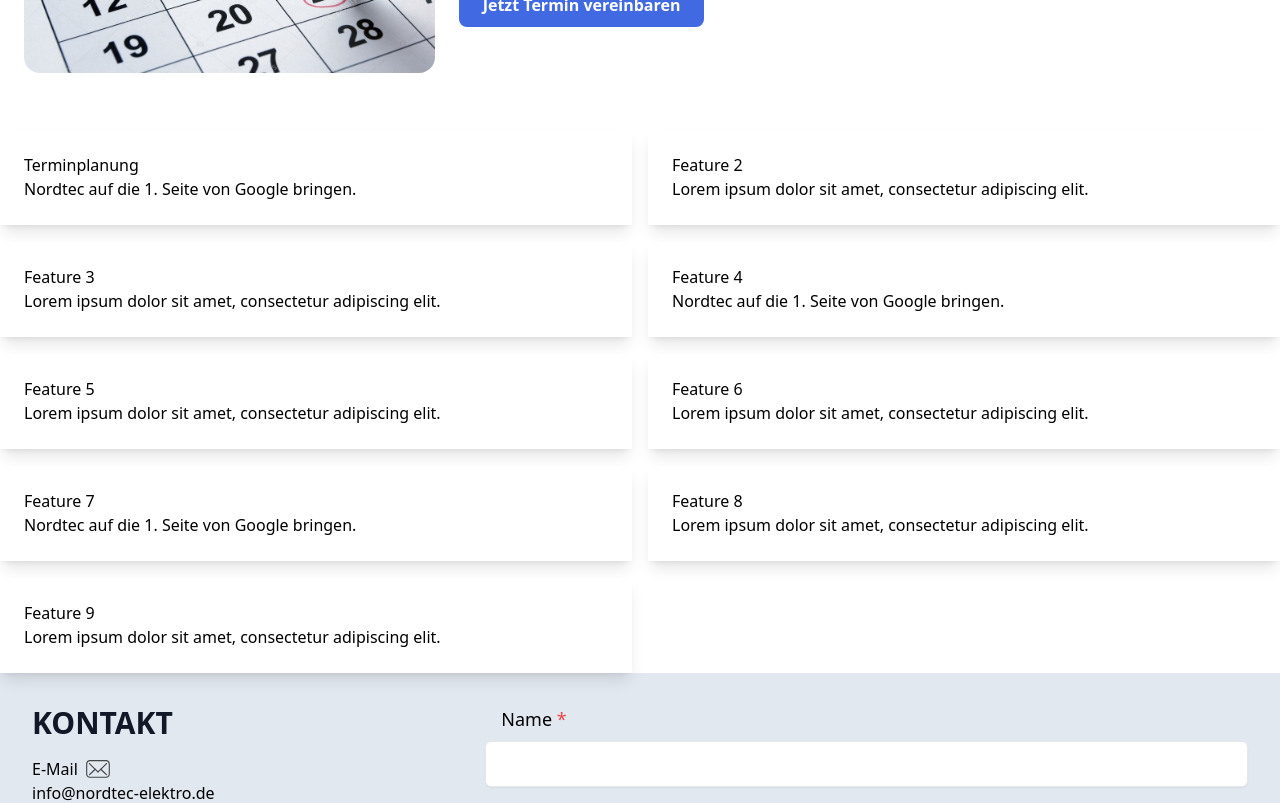
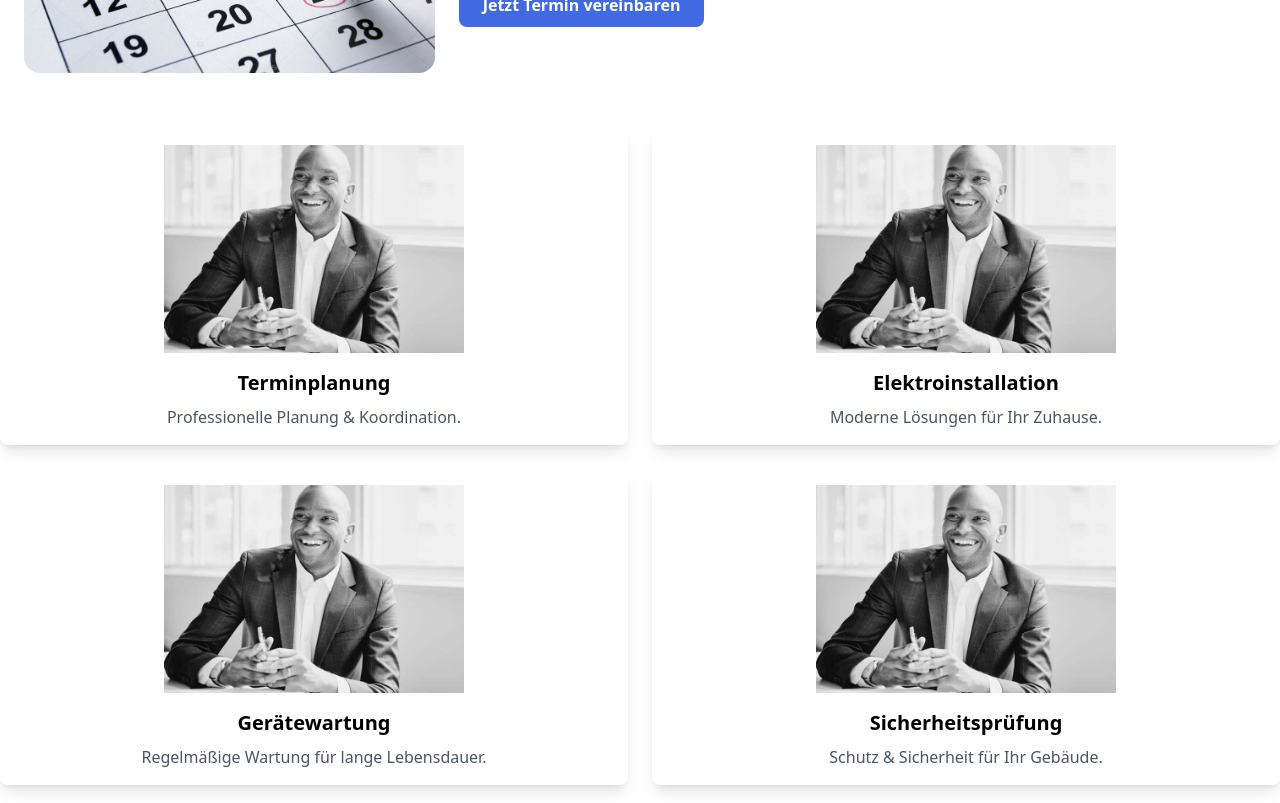
Before and after one commit to GnDouble/nordtec-next, a Next.js app: page / in a window 1280 px wide. Shown: the part 1320-2123 px from the top of the page. Built offline with nearby package versions, Linux system fonts and the light colour scheme.

Commit message:
Minor adjust

```diff
--- a/src/app/components/mainsection.js
+++ b/src/app/components/mainsection.js
@@ -1,47 +1,37 @@
 import React from "react";
 import Image from "next/image";
 
+const services = [
+  { id: 1, title: "Terminplanung", description: "Professionelle Planung & Koordination.", image: "/ceo.webp" },
+  { id: 2, title: "Elektroinstallation", description: "Moderne Lösungen für Ihr Zuhause.", image: "/ceo.webp" },
+  { id: 3, title: "Gerätewartung", description: "Regelmäßige Wartung für lange Lebensdauer.", image: "/ceo.webp" },
+  { id: 4, title: "Sicherheitsprüfung", description: "Schutz & Sicherheit für Ihr Gebäude.", image: "/ceo.webp" },
+  { id: 5, title: "Smart Home", description: "Intelligente Technologien für mehr Komfort.", image: "/ceo.webp" },
+  { id: 6, title: "Stromanschlüsse", description: "Professionelle Installation von Anschlüssen.", image: "/ceo.webp" },
+];
+
 function Mainsection() {
   return (
+    <div className="grid grid-cols-1 sm:grid-cols-2 lg:grid-cols-2 gap-6 mt-8">
+      {services.map((service) => (
+        <div key={service.id} className="p-4 shadow-lg rounded-lg bg-white">
+          {/* Bild */}
+          <div className="relative w-full h-52 rounded-lg overflow-hidden flex justify-center items-center">
+                <Image
+                  src={service.image}
+                  alt={service.title}
+                  width={300}
+                  height={400}
+                />
+                </div>
 
-    <div className="grid grid-cols-2 gap-8 md:gap-4 mt-8">
-      {/* Responsive Grid */}
-      <div className="p-6 shadow-lg">
-        <h2>Terminplanung</h2>
-        <p>Nordtec auf die 1. Seite von Google bringen.</p>
-      </div>
-      <div className="p-6 shadow-lg">
-        <h2>Feature 2</h2>
-        <p>Lorem ipsum dolor sit amet, consectetur adipiscing elit.</p>
-      </div>
-      <div className="p-6 shadow-lg">
-        <h2>Feature 3</h2>
-        <p>Lorem ipsum dolor sit amet, consectetur adipiscing elit.</p>
-      </div>
-      <div className="p-6 shadow-lg">
-        <h2>Feature 4</h2>
-        <p>Nordtec auf die 1. Seite von Google bringen.</p>
-      </div>
-      <div className="p-6 shadow-lg">
-        <h2>Feature 5</h2>
-        <p>Lorem ipsum dolor sit amet, consectetur adipiscing elit.</p>
-      </div>
-      <div className="p-6 shadow-lg">
-        <h2>Feature 6</h2>
-        <p>Lorem ipsum dolor sit amet, consectetur adipiscing elit.</p>
-      </div>
-      <div className="p-6 shadow-lg">
-        <h2>Feature 7</h2>
-        <p>Nordtec auf die 1. Seite von Google bringen.</p>
-      </div>
-      <div className="p-6 shadow-lg">
-        <h2>Feature 8</h2>
-        <p>Lorem ipsum dolor sit amet, consectetur adipiscing elit.</p>
-      </div>
-      <div className="p-6 shadow-lg">
-        <h2>Feature 9</h2>
-        <p>Lorem ipsum dolor sit amet, consectetur adipiscing elit.</p>
-      </div>
+                {/* Titel & Beschreibung */}
+          <div className="mt-4 text-center">
+            <h2 className="text-xl font-semibold">{service.title}</h2>
+            <p className="text-gray-600 mt-2">{service.description}</p>
+          </div>
+        </div>
+      ))}
     </div>
   );
 }
```
